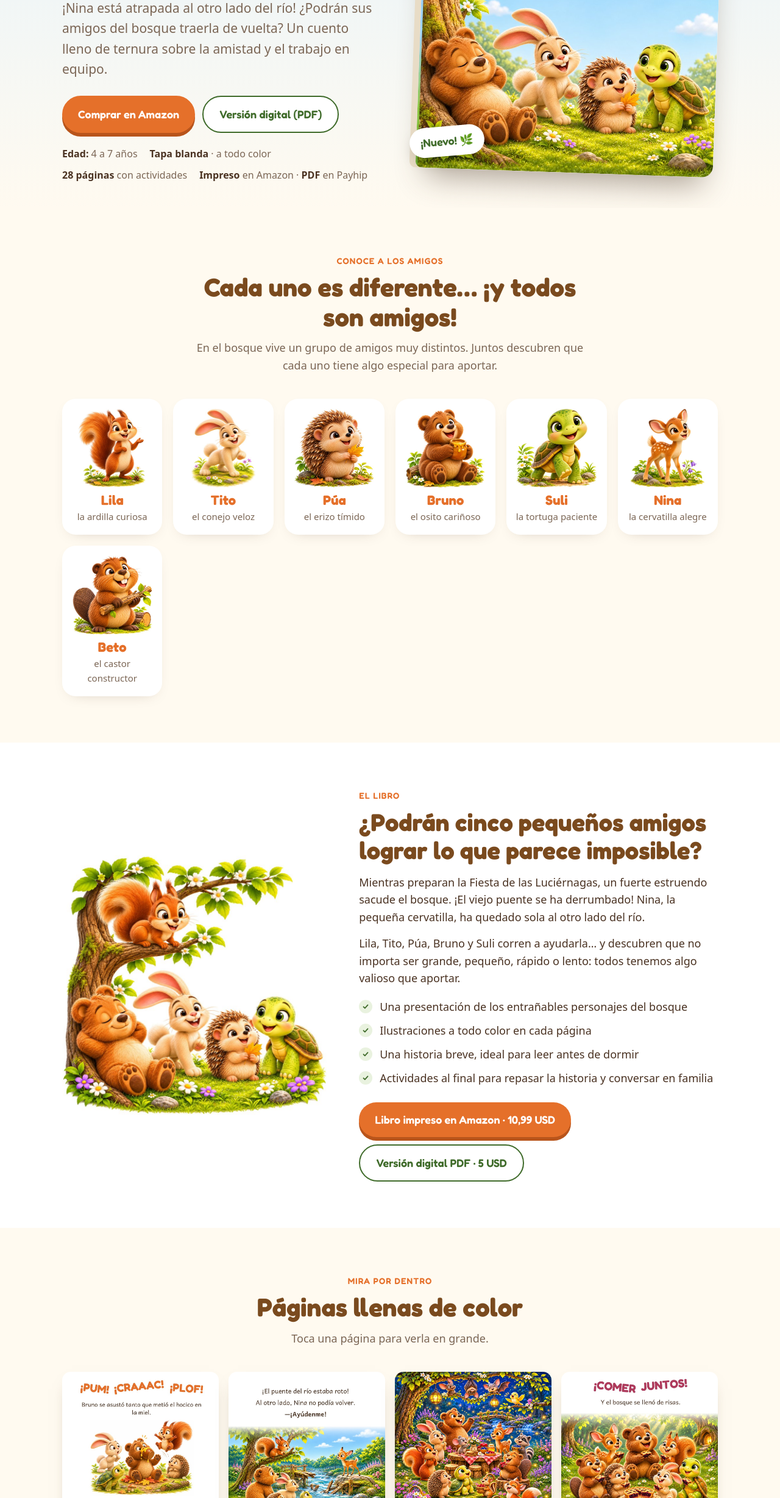
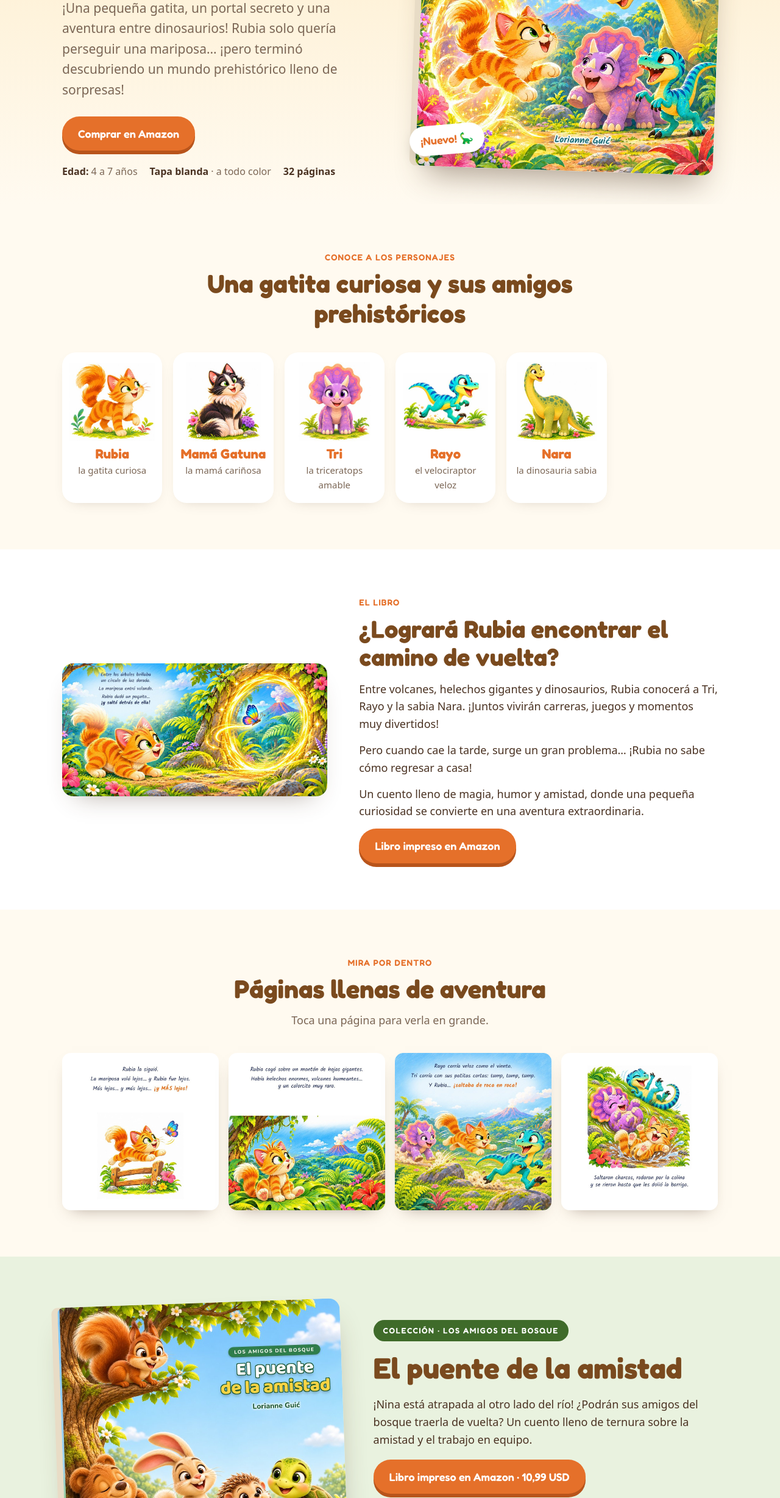
Before and after one commit to lorianneguic/cuentosalaorden, a plain HTML site: page index.html in a window 1280 px wide. Shown: the part 343-2800 px from the top of the page at 61% size. Drawn offline with Linux system fonts and the light colour scheme; a web font is replaced by a local one.

Commit message:
Rubia primero: libro 1 con imágenes actuales y próximo libro 2
Co-Authored-By: Claude Opus 5.5 <noreply@anthropic.com>
Claude-Session: https://claude.ai/code/session_01FBAViKseFnCpgCTFjPTuLc

```diff
--- a/index.html
+++ b/index.html
@@ -110,16 +110,25 @@
   footer p{margin:8px 0 0;opacity:.85}
   .btn.ig{margin:18px 0 6px;background:linear-gradient(90deg,#f58529,#dd2a7b,#8134af);color:#fff}
 </style>
+<style>
+  .hero.rubia{background:linear-gradient(180deg,#fdecc8 0%,var(--cream) 100%)}
+  .pill.orange{background:var(--orange)}
+  .divider{background:var(--green-2)}
+  .bosque .wrap{display:grid;grid-template-columns:.9fr 1.1fr;gap:48px;align-items:center}
+  .bosque .cover img{transform:rotate(-2deg)}
+  @media (max-width:860px){ .bosque .wrap{grid-template-columns:1fr} }
+  .wide{border-radius:18px;box-shadow:0 20px 40px -24px rgba(74,50,34,.45)}
+</style>
 </head>
 <body>
-
 <header class="top">
   <div class="wrap">
     <a class="logo" href="#inicio">Cuentos <span>a la orden</span></a>
     <nav>
-      <a href="#personajes">Personajes</a>
-      <a href="#libro">El libro</a>
-      <a href="#por-dentro">Por dentro</a>
+      <a href="#rubia">Rubia</a>
+      <a href="#personajes-rubia">Personajes</a>
+      <a href="#por-dentro-rubia">Por dentro</a>
+      <a href="#bosque">Los amigos del bosque</a>
       <a href="#proximamente">Próximamente</a>
       <a href="#autora">La autora</a>
       <a href="https://www.instagram.com/cuentosalaorden/" target="_blank" rel="noopener" style="color:var(--berry)">Instagram</a>
@@ -128,32 +137,100 @@
 </header>
 
 <main id="inicio">
-  <!-- PORTADA -->
-  <div class="hero">
+
+  <!-- RUBIA · LIBRO 1 -->
+  <div class="hero rubia" id="rubia">
     <div class="wrap">
       <div>
-        <span class="pill">Colección · Los amigos del bosque</span>
-        <h1>El puente <em>de la amistad</em></h1>
-        <p class="lead">¡Nina está atrapada al otro lado del río! ¿Podrán sus amigos del bosque traerla de vuelta? Un cuento lleno de ternura sobre la amistad y el trabajo en equipo.</p>
+        <span class="pill orange">Las aventuras de Rubia · Libro 1</span>
+        <h1>Rubia y el portal <em>de los dinosaurios</em></h1>
+        <p class="lead">¡Una pequeña gatita, un portal secreto y una aventura entre dinosaurios! Rubia solo quería perseguir una mariposa… ¡pero terminó descubriendo un mundo prehistórico lleno de sorpresas!</p>
         <div class="btns">
-          <a class="btn primary" href="https://www.amazon.com/s?k=El+puente+de+la+amistad+Lorianne+Gui%C4%87&i=stripbooks" target="_blank" rel="noopener">Comprar en Amazon</a>
-          <a class="btn ghost" href="https://payhip.com/b/YCxOi" target="_blank" rel="noopener">Versión digital (PDF)</a>
+          <a class="btn primary" href="https://www.amazon.com/s?k=Rubia+y+el+portal+de+los+dinosaurios+Lorianne+Gui%C4%87&i=stripbooks" target="_blank" rel="noopener">Comprar en Amazon</a>
         </div>
         <div class="facts">
           <span><b>Edad:</b> 4 a 7 años</span>
           <span><b>Tapa blanda</b> · a todo color</span>
-          <span><b>28 páginas</b> con actividades</span>
-          <span><b>Impreso</b> en Amazon · <b>PDF</b> en Payhip</span>
+          <span><b>32 páginas</b></span>
         </div>
       </div>
       <div class="cover">
-        <img src="img/portada.jpg" alt="Portada del libro El puente de la amistad, con los amigos del bosque bajo un árbol">
-        <div class="sticker">¡Nuevo! 🌿</div>
+        <img src="img/rubia-portada.jpg" alt="Portada del libro Rubia y el portal de los dinosaurios">
+        <div class="sticker" style="color:var(--orange)">¡Nuevo! 🦕</div>
       </div>
     </div>
   </div>
 
-  <!-- PERSONAJES -->
+  <section id="personajes-rubia">
+    <div class="wrap">
+      <div class="head">
+        <div class="kicker">Conoce a los personajes</div>
+        <h2>Una gatita curiosa y sus amigos prehistóricos</h2>
+      </div>
+      <div class="friends">
+        <div class="friend"><img src="img/p-rubia.jpg" alt="Rubia, la gatita"><h3>Rubia</h3><p>la gatita curiosa</p></div>
+        <div class="friend"><img src="img/p-gatuna.jpg" alt="Mamá Gatuna"><h3>Mamá Gatuna</h3><p>la mamá cariñosa</p></div>
+        <div class="friend"><img src="img/p-tri.jpg" alt="Tri, la triceratops"><h3>Tri</h3><p>la triceratops amable</p></div>
+        <div class="friend"><img src="img/p-rayo.jpg" alt="Rayo, el velociraptor"><h3>Rayo</h3><p>el velociraptor veloz</p></div>
+        <div class="friend"><img src="img/p-nara.jpg" alt="Nara, la dinosauria"><h3>Nara</h3><p>la dinosauria sabia</p></div>
+      </div>
+    </div>
+  </section>
+
+  <section class="book">
+    <div class="wrap">
+      <img class="wide" src="img/rd-portal.jpg" alt="Rubia frente al portal de luz">
+      <div class="story">
+        <div class="kicker">El libro</div>
+        <h2 style="font-size:clamp(30px,4vw,40px);color:var(--brown);margin-bottom:16px">¿Logrará Rubia encontrar el camino de vuelta?</h2>
+        <p>Entre volcanes, helechos gigantes y dinosaurios, Rubia conocerá a Tri, Rayo y la sabia Nara. ¡Juntos vivirán carreras, juegos y momentos muy divertidos!</p>
+        <p>Pero cuando cae la tarde, surge un gran problema… ¡Rubia no sabe cómo regresar a casa!</p>
+        <p>Un cuento lleno de magia, humor y amistad, donde una pequeña curiosidad se convierte en una aventura extraordinaria.</p>
+        <div class="btns">
+          <a class="btn primary" href="https://www.amazon.com/s?k=Rubia+y+el+portal+de+los+dinosaurios+Lorianne+Gui%C4%87&i=stripbooks" target="_blank" rel="noopener">Libro impreso en Amazon</a>
+        </div>
+      </div>
+    </div>
+  </section>
+
+  <section id="por-dentro-rubia">
+    <div class="wrap">
+      <div class="head">
+        <div class="kicker">Mira por dentro</div>
+        <h2>Páginas llenas de aventura</h2>
+        <p>Toca una página para verla en grande.</p>
+      </div>
+      <div class="pages">
+        <button data-src="img/rd-pag7.jpg" aria-label="Ver página 7"><img src="img/rd-pag7.jpg" alt="Página del libro: Rubia persigue una mariposa"></button>
+        <button data-src="img/rd-pag13.jpg" aria-label="Ver página 13"><img src="img/rd-pag13.jpg" alt="Página del libro: Rubia llega al mundo de los dinosaurios"></button>
+        <button data-src="img/rd-pag19.jpg" aria-label="Ver página 19"><img src="img/rd-pag19.jpg" alt="Página del libro: Rubia corre con Tri y Rayo"></button>
+        <button data-src="img/rd-pag21.jpg" aria-label="Ver página 21"><img src="img/rd-pag21.jpg" alt="Página del libro: Rubia juega con Tri y Rayo"></button>
+      </div>
+    </div>
+  </section>
+
+  <!-- LOS AMIGOS DEL BOSQUE -->
+  <section id="bosque" class="bosque divider">
+    <div class="wrap">
+      <div class="cover">
+        <img src="img/portada.jpg" alt="Portada del libro El puente de la amistad">
+      </div>
+      <div class="story">
+        <span class="pill">Colección · Los amigos del bosque</span>
+        <h2 style="font-size:clamp(32px,4.5vw,48px);color:var(--brown);margin:16px 0 10px">El puente de la amistad</h2>
+        <p>¡Nina está atrapada al otro lado del río! ¿Podrán sus amigos del bosque traerla de vuelta? Un cuento lleno de ternura sobre la amistad y el trabajo en equipo.</p>
+        <div class="btns">
+          <a class="btn primary" href="https://www.amazon.com/s?k=El+puente+de+la+amistad+Lorianne+Gui%C4%87&i=stripbooks" target="_blank" rel="noopener">Libro impreso en Amazon · 10,99 USD</a>
+          <a class="btn ghost" href="https://payhip.com/b/YCxOi" target="_blank" rel="noopener">Versión digital PDF · 5 USD</a>
+        </div>
+        <div class="facts">
+          <span><b>Edad:</b> 4 a 7 años</span>
+          <span><b>28 páginas</b> con actividades</span>
+        </div>
+      </div>
+    </div>
+  </section>
+<!-- PERSONAJES -->
   <section id="personajes">
     <div class="wrap">
       <div class="head">
@@ -214,26 +291,26 @@
     </div>
   </section>
 
-  <!-- PRÓXIMAMENTE -->
+    <!-- PRÓXIMAMENTE -->
   <section id="proximamente" class="soon">
     <div class="wrap">
       <div class="card">
         <div class="txt">
           <span class="badge">Próximamente</span>
-          <h3>Las aventuras de Rubia</h3>
-          <p>Rubia es una gatita pequeña, peludita y muy curiosa. Un día cruza un portal de luz azul… ¡y aparece en el mundo de los dinosaurios!</p>
-          <p>Una nueva colección de cuentos para viajar, descubrir el mundo y aprender jugando.</p>
-          <div class="places"><span>🦕 Dinosaurios</span><span>🏺 Egipto</span><span>🌴 La selva</span><span>🗿 Isla de Pascua</span></div>
+          <h3>Rubia y el viaje a las estrellas</h3>
+          <p>Las aventuras de Rubia · Libro 2</p>
+          <p>Una noche, el collar de Rubia empieza a brillar… ¡y un torbellino de luces la lleva al espacio! Allí conoce a Lumi, una estrellita muy especial, y juntas visitan la Tierra, el Sol, la Luna y los anillos de Saturno.</p>
+          <div class="places"><span>🚀 El espacio</span><span>🗿 Isla de Pascua</span><span>🌴 La selva</span></div>
         </div>
         <div class="imgs">
-          <img src="img/rubia.jpg" alt="Rubia, la gatita, junto a una pequeña triceratops">
-          <img src="img/rubia-dinos.jpg" alt="Rubia frente a un valle con dinosaurios">
+          <img src="img/viaje-lumi.jpg" alt="Lumi, la estrellita, mirando la Tierra">
+          <img src="img/viaje-saturno.jpg" alt="Rubia deslizándose por los anillos de Saturno">
         </div>
       </div>
     </div>
   </section>
 
-  <!-- AUTORA -->
+<!-- AUTORA -->
   <section id="autora" class="author">
     <div class="wrap">
       <div class="kicker">Sobre la autora</div>
@@ -245,7 +322,6 @@
     </div>
   </section>
 </main>
-
 <footer>
   <div class="wrap">
     <div class="logo">Cuentos <span style="color:#ffc58f">a la orden</span></div>
```
Also changed, not shown: img/p-gatuna.jpg (added), img/p-nara.jpg (added), img/p-rayo.jpg (added), img/p-rubia.jpg (added), img/p-tri.jpg (added), img/rd-pag13.jpg (added), img/rd-pag19.jpg (added), img/rd-pag21.jpg (added), img/rd-pag7.jpg (added), img/rd-portal.jpg (added), img/rubia-portada.jpg (added), img/viaje-lumi.jpg (added), img/viaje-saturno.jpg (added).
